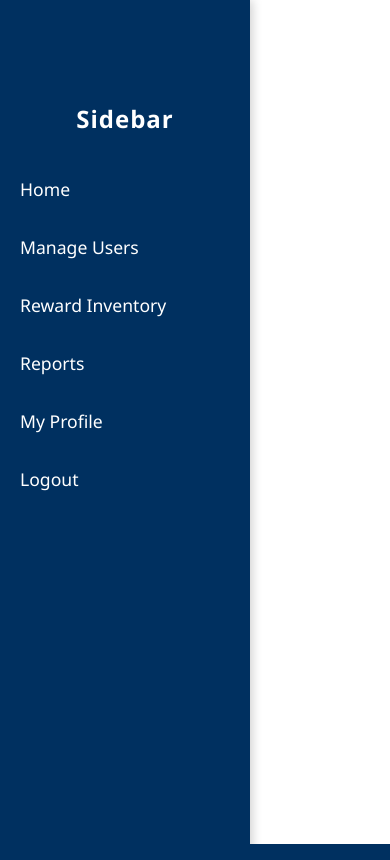
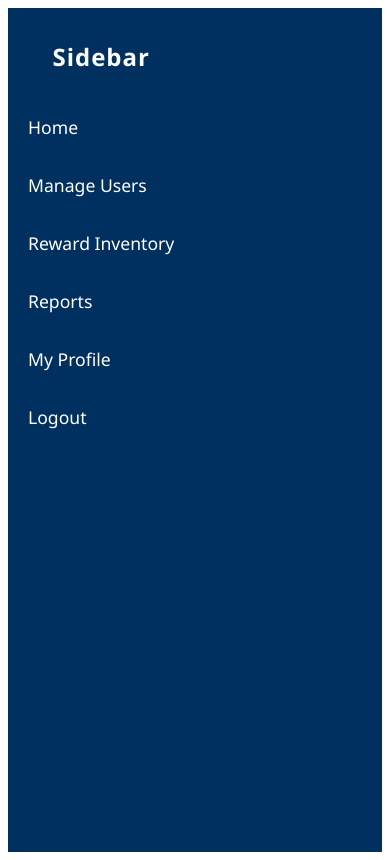
Before and after one commit to AngielouIgop/CAPSTONE-MAIN, a PHP site: template view/sidebar.php in a window 390 px wide. Run offline with PHP 8.4, Linux system fonts and the light colour scheme; the template is opened without the code that fills it, so the values that code supplies are empty; the visitor is signed in with stand-in values (Sample User, id 1).

Commit message:
updated sidebar css

```diff
--- a/css/uni-sidebar.css
+++ b/css/uni-sidebar.css
@@ -8,63 +8,37 @@
     --sidebar-font: 'Segoe UI', Tahoma, Geneva, Verdana, sans-serif;
   }
 
-/* --------- SIDEBAR --------- */
   .sidebar {
+    min-height: 100vh;
     position: fixed;
     top: 0;
     left: 0;
     width: var(--sidebar-width);
-  height: 100%;
     background-color: var(--sidebar-bg);
     color: var(--sidebar-text);
-  padding-top: 70px; /* adjust if header overlaps */
-  padding-bottom: 30px;
+    padding-top: 60px;
+    padding-bottom: 30px; /* Adds space at the bottom for logout */
     display: flex;
     flex-direction: column;
+    justify-content: flex-start;
     font-family: var(--sidebar-font);
-  z-index: 1000;
-  box-shadow: 2px 0 10px rgba(0,0,0,0.2);
+    z-index: 150;
     transition: transform 0.3s ease-in-out;
-  transform: translateX(0); /* ✅ visible by default on desktop */
   }
 
-/* Active = visible, Inactive = hidden */
-.sidebar.active {
-  transform: translateX(0);
-}
-.sidebar.inactive {
-  transform: translateX(-100%);
-}
-
-/* Overlay for mobile */
-#sidebar-overlay,
-.overlay {
-  display: none;
-  position: fixed;
-  inset: 0;
-  background: rgba(0,0,0,0.5);
-  z-index: 900;
-}
-#sidebar-overlay.active,
-.overlay.active {
-  display: block;
-}
-
-/* Sidebar title */
   .sidebar-title {
     text-align: center;
     margin-bottom: 30px;
     font-size: 1.5em;
     letter-spacing: 1px;
-  font-weight: bold;
   }
 
-/* Links */
   .nav-links {
     display: flex;
     flex-direction: column;
     gap: 10px;
   }
+
   .sidebar a {
     color: var(--sidebar-text);
     text-decoration: none;
@@ -72,19 +46,28 @@
     border-radius: 5px;
     transition: background 0.2s;
     font-size: 1.1em;
-  display: block;
   }
+
   .sidebar a:hover {
     background-color: var(--sidebar-link-hover);
   }
 
-/* Logout at bottom */
+  /* .sidebar-hidden {
+    transform: translate(-100%);
+  }
+
+  .content.sidebar-hidden {
+    margin-left: 0;
+  } */
+
   .logout-link {
-  margin-top: auto;
+    margin-top: auto; /* Always push logout to the bottom */
     padding: 0 20px;
   }
+
   .logout-link a {
     display: block;
+    width: 100%;
     text-align: center;
     background: var(--sidebar-logout-bg);
     color: var(--sidebar-text);
@@ -93,30 +76,55 @@
     font-weight: bold;
     transition: background 0.2s;
   }
+
   .logout-link a:hover {
     background: var(--sidebar-logout-hover);
   }
 
-/* --------- CONTENT --------- */
-.content,
-.main-content {
-  margin-left: var(--sidebar-width);
-  padding: 80px 20px;
-  transition: margin-left 0.3s ease-in-out;
-  min-height: 100vh;
-  background: #f8f9fa;
+  .toggle-sidebar {
+    position: fixed;
+    top: 20px;
+    left: var(--sidebar-width);
+    background-color: var(--sidebar-bg);
+    color: var(--sidebar-text);
+    padding: 10px;
+    border-radius: 5px;
+    cursor: pointer;
+    transition: transform 0.3s ease-in-out;
   }
 
-/* --------- MOBILE --------- */
+  .toggle-sidebar:hover {
+    background-color: var(--sidebar-link-hover);
+  }
+
+  .sidebar-hidden {
+    transform: translateX(-100%);
+  }
+
+  .content {
+    margin-left: var(--sidebar-width);
+    padding-top: 80px; /* Adjust to your header height */
+    transition: margin 0.3s ease-in-out;
+  }
+
+  .content.sidebar-hidden {
+    margin-left: 0;
+  }
+
   @media (max-width: 900px) {
     .sidebar {
-    transform: translateX(0); /* hidden by default */
+      position: static;
+      width: 100%;
+      height: auto;
+      flex-direction: row;
+      padding-top: 0;
+      padding-bottom: 0;
+      justify-content: flex-start;
     }
-  .sidebar.active {
-    transform: translateX(0); /* slide in */
+    .toggle-sidebar {
+      display: none;
     }
-  .content,
-  .main-content {
-    margin-left: 0; /* don’t push content */
+    .content {
+      margin-left: 0;
     }
   }
```
Lines whose indentation alone changed are shown as unchanged.
